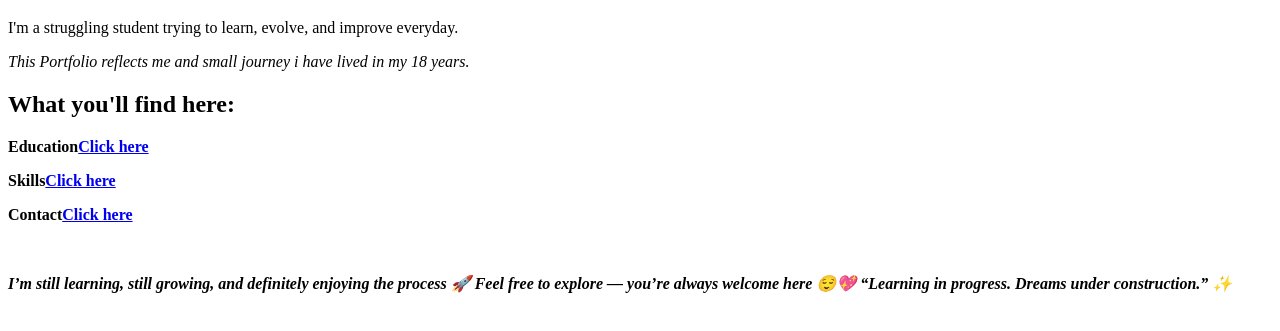
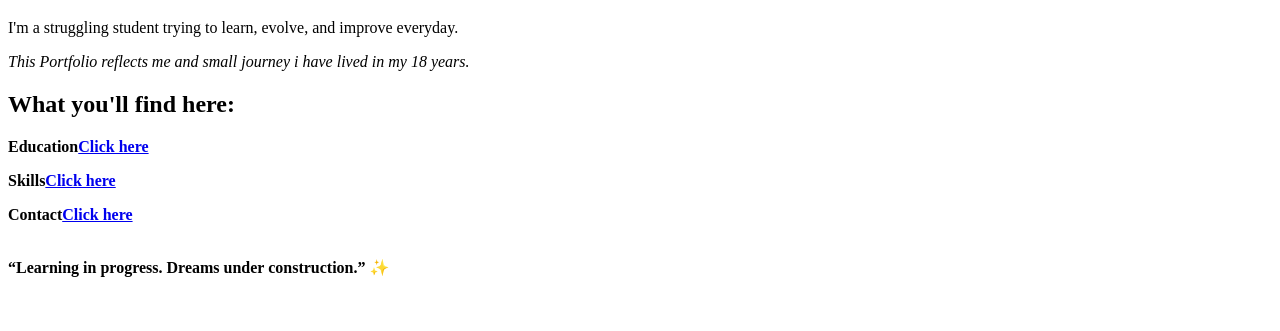
Before and after one commit to Mandeepkour06/CSE-20, a plain HTML site: page index.html in a window 1280 px wide. Shown: the part 61-392 px from the top of the page. Drawn offline with Linux system fonts and the light colour scheme.

Commit message:
updated files

```diff
--- a/index.html
+++ b/index.html
@@ -14,8 +14,6 @@
     <p><b>Skills</b><a href="/Skills.html">Click here</a></p>
     <p><b>Contact</b><a href="/Contact.html">Click here</a></p>
     <br>
-    <p><i>I’m still learning, still growing, and definitely enjoying the process 🚀
-Feel free to explore — you’re always welcome here 😌💖
 
 “Learning in progress. Dreams under construction.” ✨</i></p>
 </body>
```
